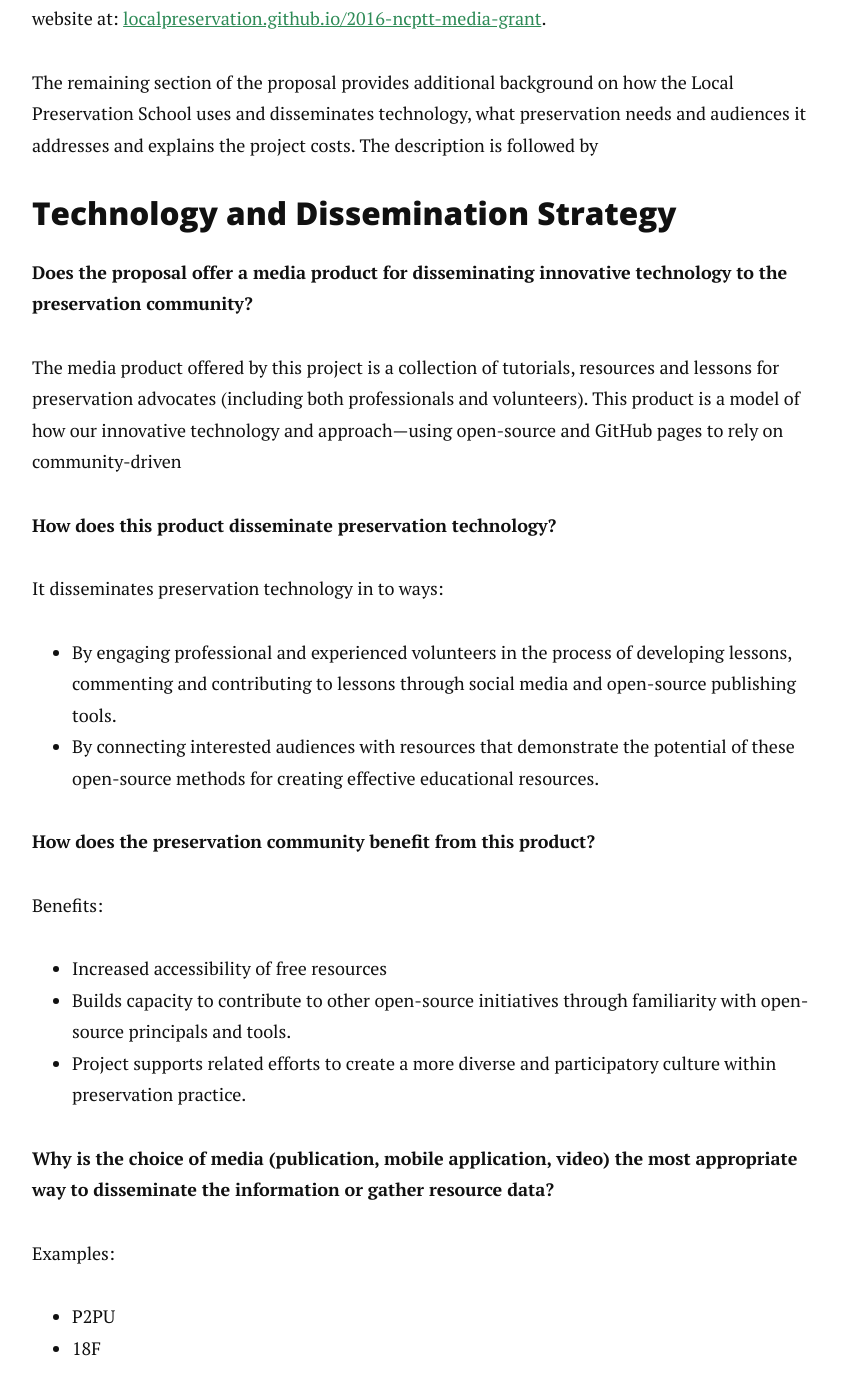
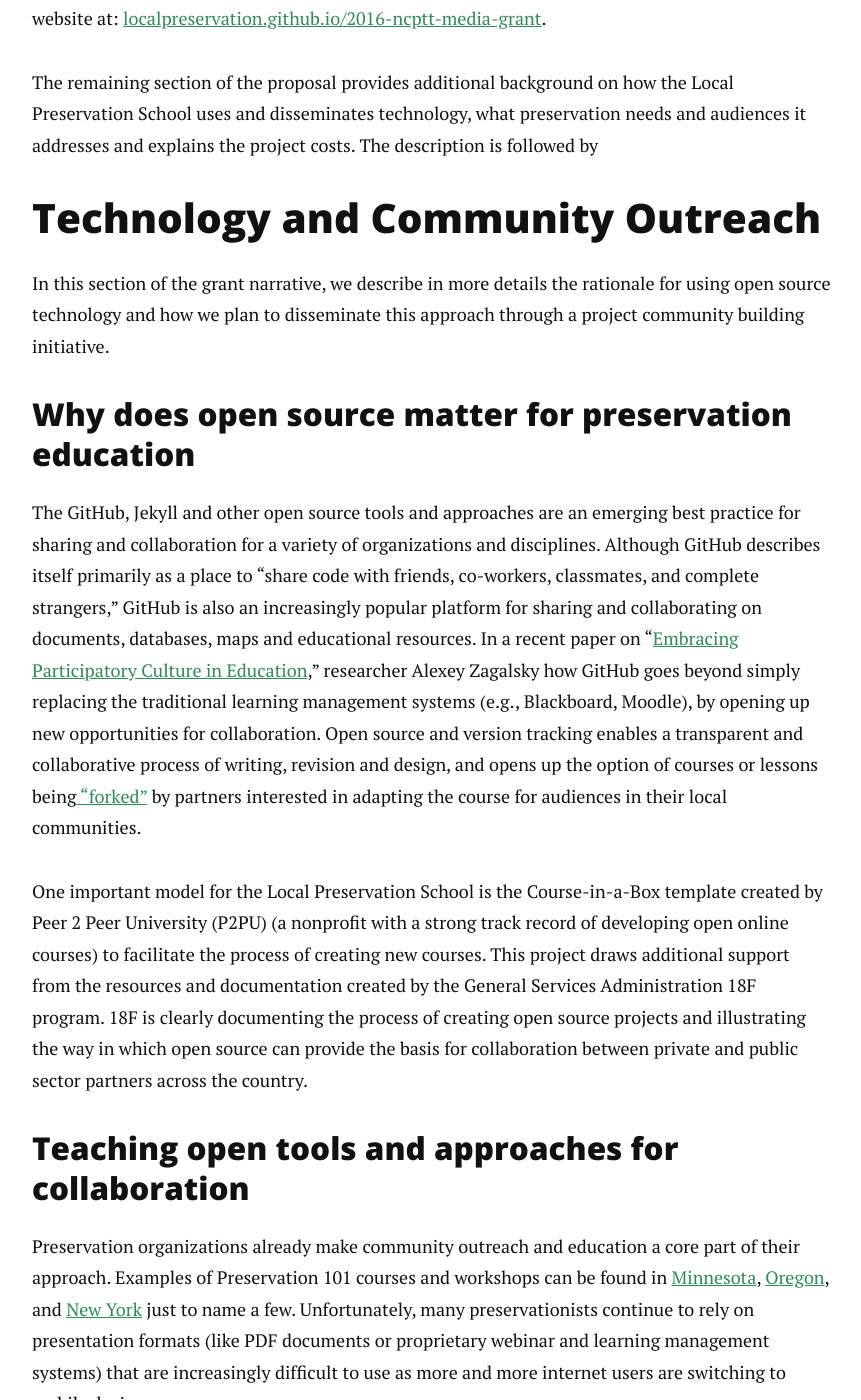
Before and after one commit to localpreservation/localpreservation.github.io, a Jekyll site: the page built from 2016-ncptt-media-grant.md, in a window 1280 px wide and 1400 px high, scrolled down 6419 px. Shown: the whole window, without its empty margins (208-1069 px from the left). Built offline with Jekyll 4.4.1, drawn with Linux system fonts in a browser that asks for light colours; nearby versions of some CDN libraries; Markdown is read by kramdown in place of the engine named in the settings; comment, search, counter and statistics services are not loaded; some of the changed text lies outside the part shown.

Commit message:
Update section of technology/dissemination

```diff
--- a/2016-ncptt-media-grant.md
+++ b/2016-ncptt-media-grant.md
@@ -96,43 +96,30 @@
 
 The remaining section of the proposal provides additional background on how the Local Preservation School uses and disseminates technology, what preservation needs and audiences it addresses and explains the project costs. The description is followed by
 
-### Technology and Dissemination Strategy
+## Technology and Community Outreach
 
-**Does the proposal offer a media product for disseminating innovative technology to the preservation community?**
+In this section of the grant narrative, we describe in more details the rationale for using open source technology and how we plan to disseminate this approach through a project community building initiative.
 
-The media product offered by this project is a collection of tutorials, resources and lessons for preservation advocates (including both professionals and volunteers). This product is a model of how our innovative technology and approach—using open-source and GitHub pages to rely on community-driven
+### Why does open source matter for preservation education
 
-**How does this product disseminate preservation technology?**
+The GitHub, Jekyll and other open source tools and approaches are an emerging best practice for sharing and collaboration for a variety of organizations and disciplines. Although GitHub describes itself primarily as a place to “share code with friends, co-workers, classmates, and complete strangers,” GitHub is also an increasingly popular platform for sharing and collaborating on documents, databases, maps and educational resources. In a recent paper on “[Embracing Participatory Culture in Education](http://alexeyza.com/blog/2015/09/10/embracing-participatory-culture-in-education/),” researcher Alexey Zagalsky how GitHub goes beyond simply replacing the traditional learning management systems (e.g., Blackboard, Moodle), by opening up new opportunities for collaboration. Open source and version tracking enables a transparent and collaborative process of writing, revision and design, and opens up the option of courses or lessons being[ “forked”](https://guides.github.com/activities/forking/) by partners interested in adapting the course for audiences in their local communities.
+
+One important model for the Local Preservation School is the Course-in-a-Box template created by Peer 2 Peer University (P2PU) (a nonprofit with a strong track record of developing open online courses) to facilitate the process of creating new courses. This project draws additional support from the resources and documentation created by the General Services Administration 18F program. 18F is clearly documenting the process of creating open source projects and illustrating the way in which open source can provide the basis for collaboration between private and public sector partners across the country.
+
+### Teaching open tools and approaches for collaboration
+
+Preservation organizations already make community outreach and education a core part of their approach. Examples of Preservation 101 courses and workshops can be found in [Minnesota](http://www.mnpreservation.org/resources-page/preservation-guides/), [Oregon](http://www.oregon.gov/oprd/HCD/SHPO/docs/2012OMSConf/MS_4_HP101.pdf), and [New York](http://www.preservationbuffaloniagara.org/files/documents/Preservation_101/Preservation_101_for_Web_SHPO_w_logos.pdf) just to name a few. Unfortunately, many preservationists continue to rely on presentation formats (like PDF documents or proprietary webinar and learning management systems) that are increasingly difficult to use as more and more internet users are switching to mobile devices.
 
 It disseminates preservation technology in to ways:
-
 - By engaging professional and experienced volunteers in the process of developing lessons, commenting and contributing to lessons through social media and open-source publishing tools.
 - By connecting interested audiences with resources that demonstrate the potential of these open-source methods for creating effective educational resources.
-
-**How does the preservation community benefit from this product? **
 
 Benefits:
 - Increased accessibility of free resources
 - Builds capacity to contribute to other open-source initiatives through familiarity with open-source principals and tools.
 - Project supports related efforts to create a more diverse and participatory culture within preservation practice.
 
-**Why is the choice of media (publication, mobile application, video) the most appropriate way to disseminate the information or gather resource data? **
-
-Examples:
-- P2PU
-- 18F
-
-**Are there similar media products that are currently available to the public? How does the proposed media product differ? **
-
-Examples:
-- Local
-	- Toolkit
-- Statewide
-	- Minnesota [Preservation 101](http://www.mnpreservation.org/resources-page/preservation-guides/)
-	- Oregon [Preservation 101 Slides](http://www.oregon.gov/oprd/HCD/SHPO/docs/2012OMSConf/MS_4_HP101.pdf)
-	- New York [Workshop Syllabus](http://www.preservationbuffaloniagara.org/files/documents/Preservation_101/Preservation_101_for_Web_SHPO_w_logos.pdf)
-
-Our proposed product differs with an open license, web-based interactive features (no PDFs, no proprietary LMS, no PPT, etc.)
+These tools and approaches are essential to both communication the core content goals of the site and to recruit and empower the collaborators and partners we are hoping to work with.
 
 ### Preservation Needs and Audiences
 
```
